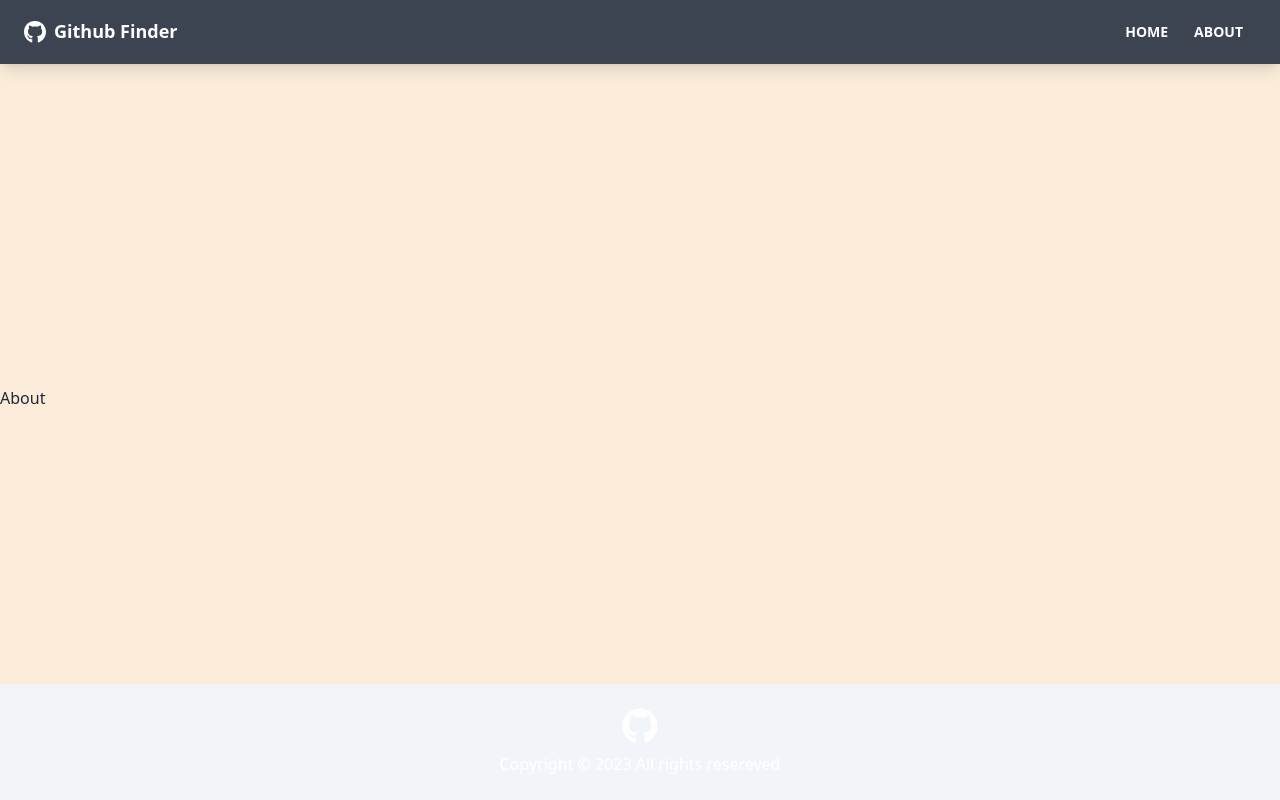
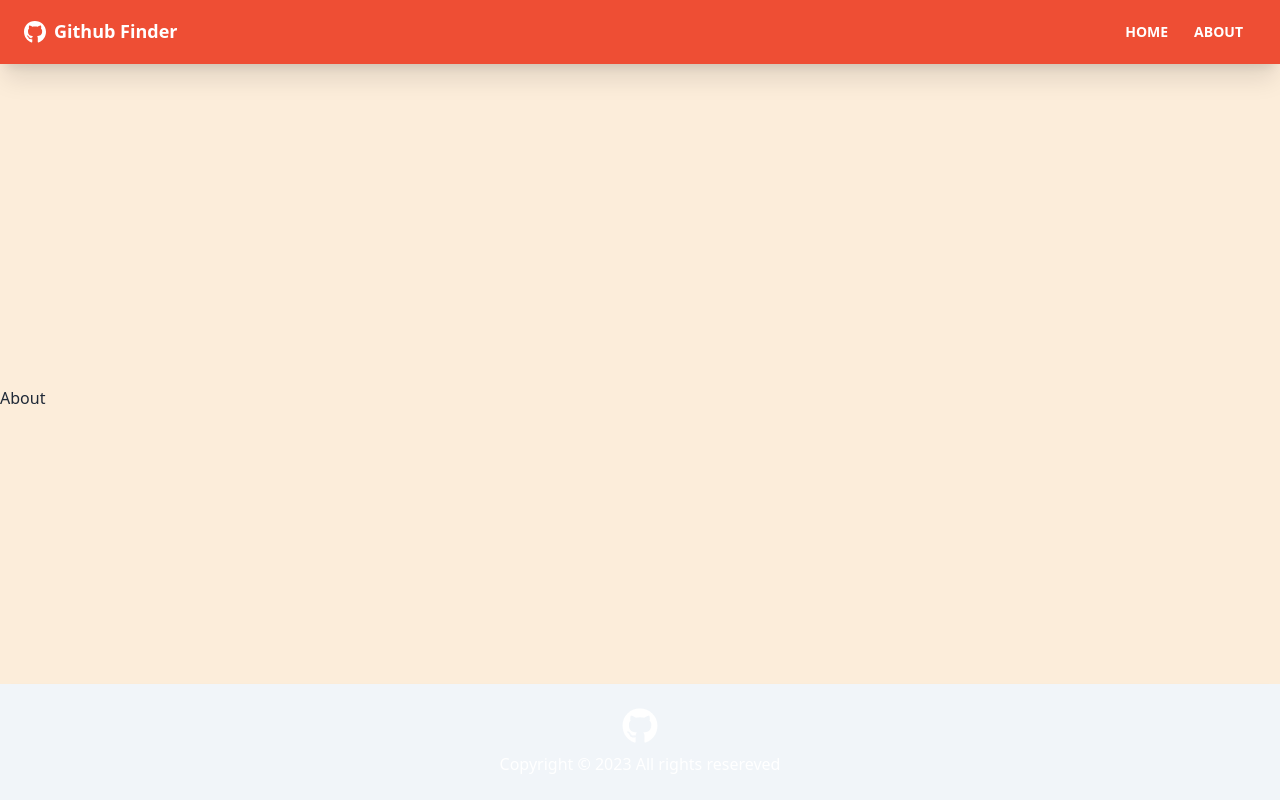
Before and after one commit to Ebbabire/github_finder, a React (Create React App) app: page /about in a window 1280 px wide. Built offline with nearby package versions, Linux system fonts and the light colour scheme; the HTML template or start-up script is replaced by a standard one.

Commit message:
adjested the bg-color

```diff
--- a/src/components/layout/NavBar.js
+++ b/src/components/layout/NavBar.js
@@ -3,7 +3,7 @@ import { Link } from 'react-router-dom';
 
 const NavBar = () => {
   return (
-    <nav className="navbar bg-neutral shadow-lg mb-12 text-neutral-content ">
+    <nav className="navbar bg-[#EE4E34] shadow-xl mb-12 text-primary-content ">
       <div className="container justify-between mx-auto ">
         <div className="flex  align-middle px-2 mx-2">
           <FaGithub className="text-3xl pr-2" />
```
